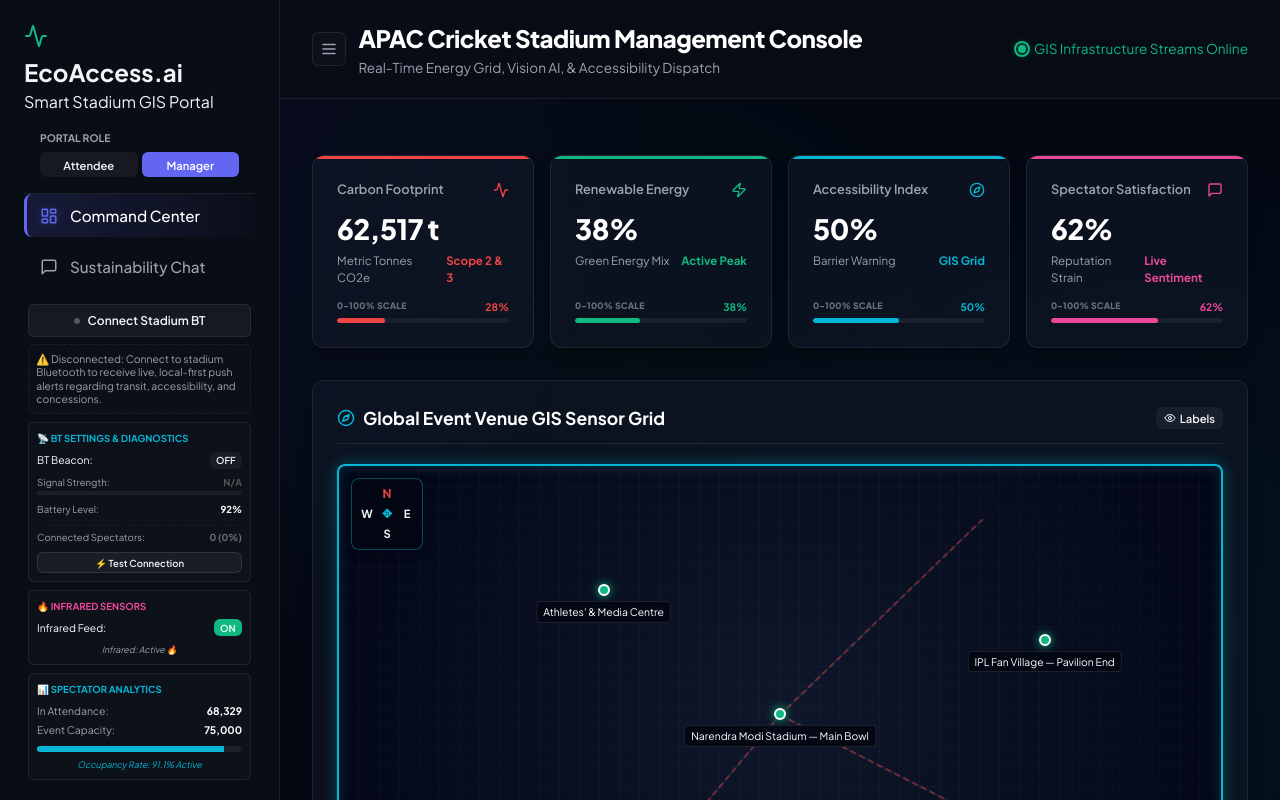
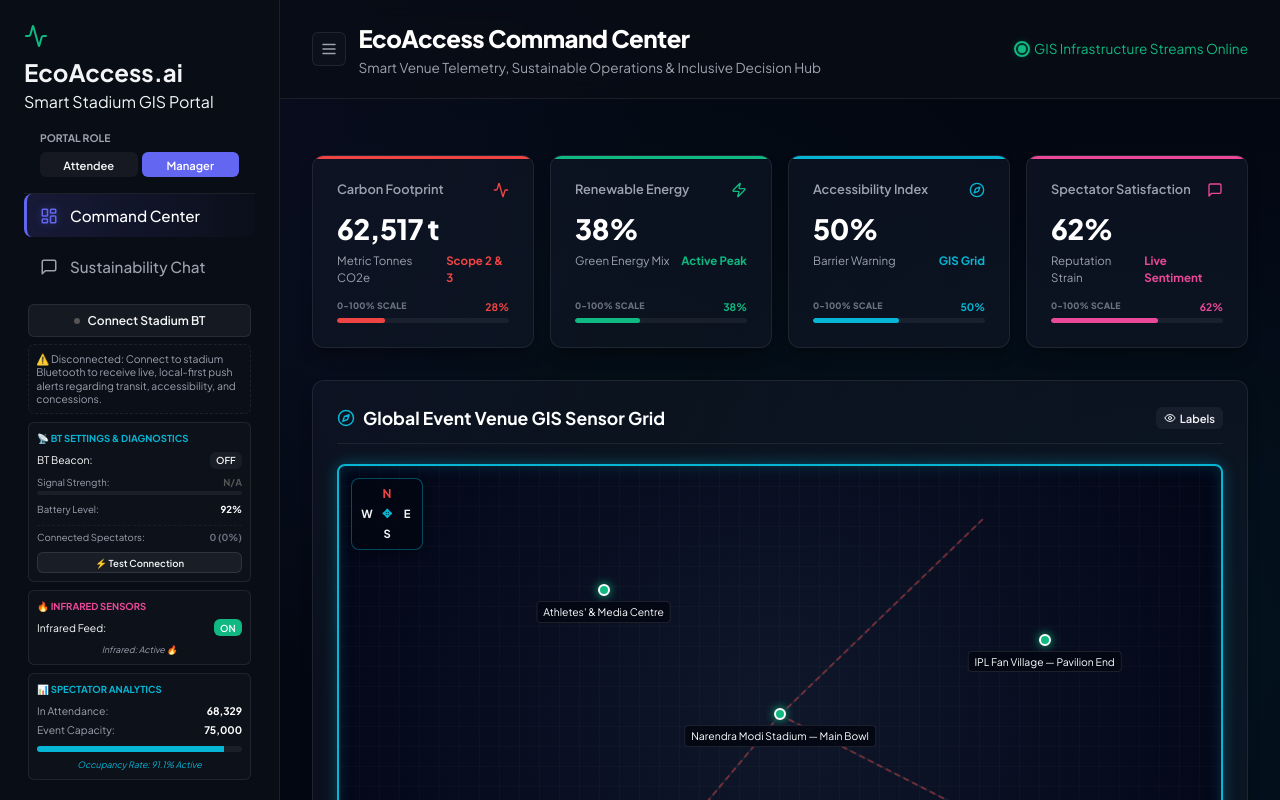
Before and after one commit to SRUTHY-K/ecoaccess, a React (Vite) app: page / in a window 1280 px wide. Shown: the top 800 px of the page. Built offline with nearby package versions, Linux system fonts and the light colour scheme; no server answers.

Commit message:
Fix: Dynamically bind header title and subtitle to Configurator input changes

```diff
--- a/src/App.jsx
+++ b/src/App.jsx
@@ -68,13 +68,13 @@ const managerTitleTranslations = {
 };
 
 function DashboardContent() {
-  const { activeTab, portalRole, appLanguage, spectatorCount, sidebarCollapsed, setSidebarCollapsed } = useEcoAccess();
+  const { activeTab, portalRole, appLanguage, spectatorCount, sidebarCollapsed, setSidebarCollapsed, eventTitle, eventSubtitle } = useEcoAccess();
 
   const tApp = appTranslations[appLanguage] || appTranslations.en;
   const tMgr = managerTitleTranslations[appLanguage] || managerTitleTranslations.en;
 
-  const currentTitle = portalRole === 'attendee' ? tApp.spectatorPortal : tMgr.title;
-  const currentSubtitle = portalRole === 'attendee' ? tApp.spectatorDesc : tMgr.subtitle;
+  const currentTitle = portalRole === 'attendee' ? tApp.spectatorPortal : (eventTitle || tMgr.title);
+  const currentSubtitle = portalRole === 'attendee' ? tApp.spectatorDesc : (eventSubtitle || tMgr.subtitle);
   const currentStatus = portalRole === 'attendee' ? tApp.attendeeStatus : tApp.managerStatus;
 
   return (
```
